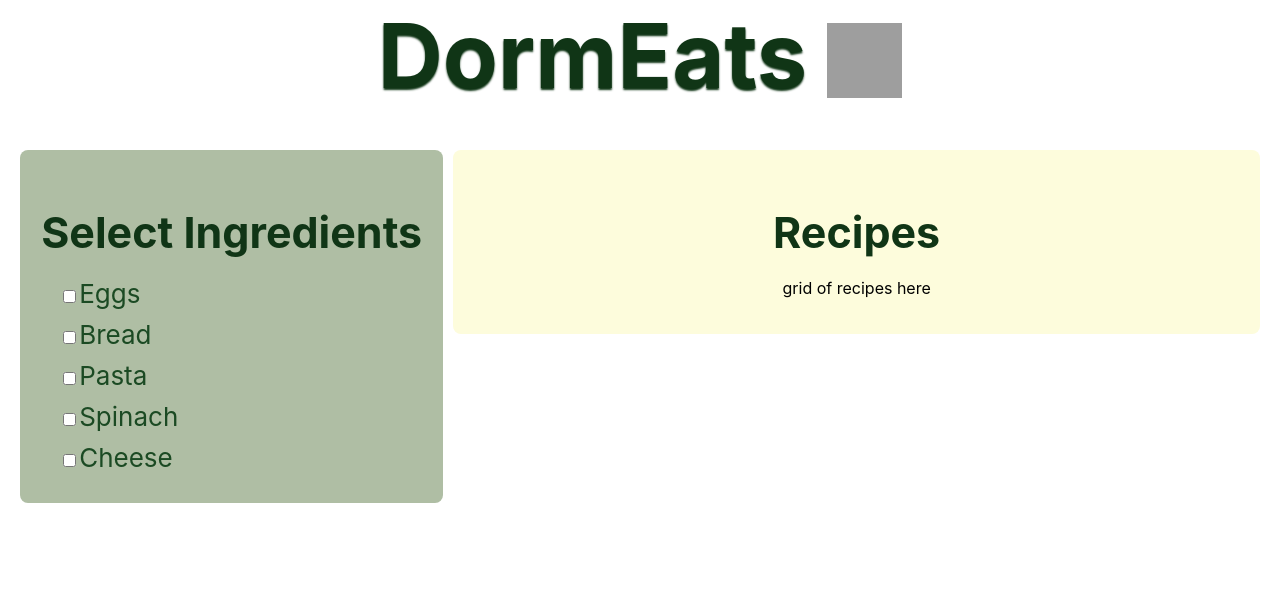
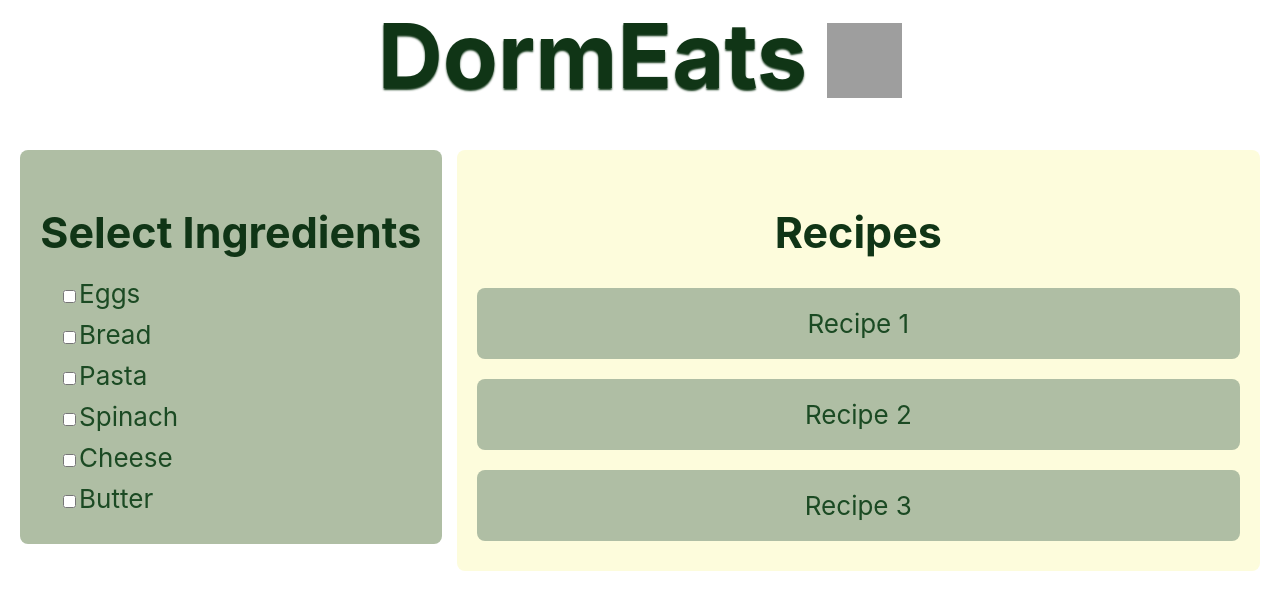
Before and after one commit to khaymaram/CareerLaunchGroup6, a React (Vite) app in the folder DormEats_v1/: page / in a window 1280 px wide. Shown: the top 610 px of the page. Built offline with nearby package versions, Linux system fonts and the light colour scheme; grey boxes are pictures that could not be loaded.

Commit message:
Edited Home Page layout

```diff
--- a/DormEats_v1/src/components/HomePage.css
+++ b/DormEats_v1/src/components/HomePage.css
@@ -46,7 +46,7 @@ html, body {
 
   .HomePage-ingredients {
     flex: 1; /* Takes 1 part of the available space */
-    margin-right: 10px;
+    margin-right: 15px;
     display: flex;
     flex-direction: column;
     align-items: center;
@@ -59,15 +59,28 @@ html, body {
     margin-bottom: 10px;
   }
 
-  .HomePage-ingredients label {
+  .HomePage-ingredients label, .HomePage-recipeBlock {
     font-size: calc(2px + 3vmin);
     color: #1b4a23;
-    cursor: pointer;
   }
 
   .HomePage-recipes {
     flex: 2; /* Takes 2 parts of the available space */
     background-color: #FDFCDC;
+    flex-direction: column;
+    display: flex;
+    justify-content: space-around; /* Space evenly between sections */
+  }
+
+  .HomePage-recipeBlock {
+    flex: 3;
+    background-color: #AFBEA4;
+    padding: 20px;
+    box-sizing: border-box;
+    border-radius: 8px;
+    position: relative;
+    margin: 10px 0; /* Adds vertical spacing between blocks */
+    cursor: pointer;
   }
 
   .HomePage-subheading {
--- a/DormEats_v1/src/components/HomePage.jsx
+++ b/DormEats_v1/src/components/HomePage.jsx
@@ -46,11 +46,20 @@ const HomePage = () => {
                 Cheese
               </label>
             </div>
+
+            <div>
+              <label>
+                <input type="checkbox" name="ingredient" value="butter" />
+                Butter
+              </label>
+            </div>
         </div>
 
         <div className='HomePage-recipes'>
           <h2 className='HomePage-subheading'>Recipes</h2>
-          <p>grid of recipes here</p>
+          <p className='HomePage-recipeBlock'>Recipe 1</p>
+          <p className='HomePage-recipeBlock'>Recipe 2</p>
+          <p className='HomePage-recipeBlock'>Recipe 3</p>
         </div>
       </div>
     </div>
```
